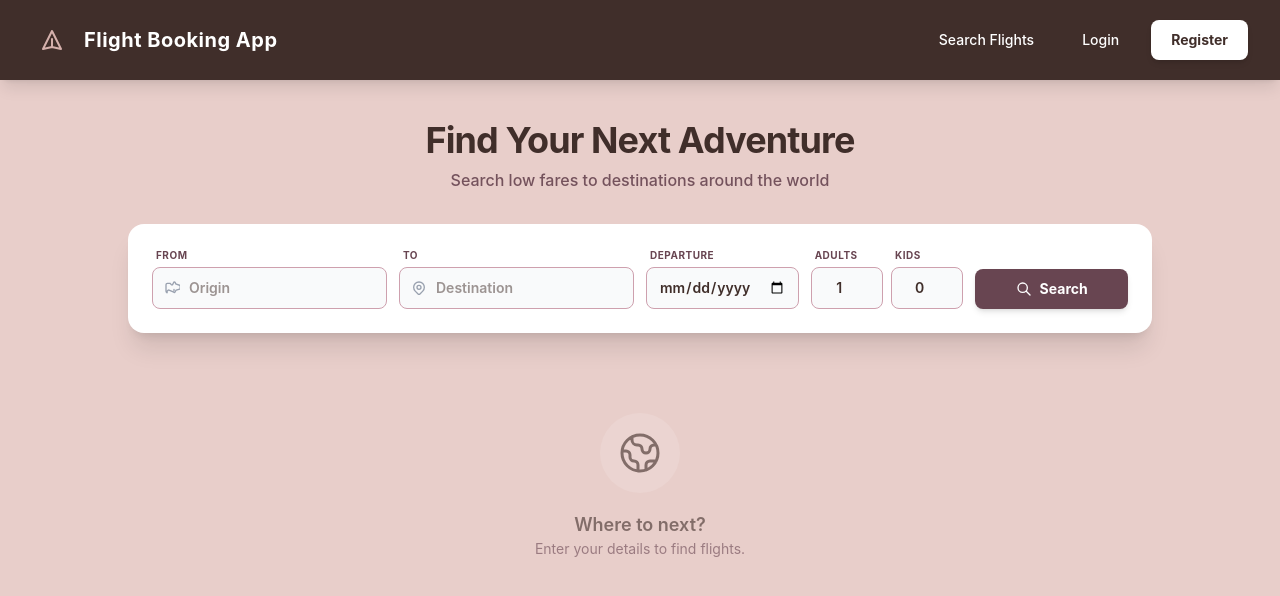
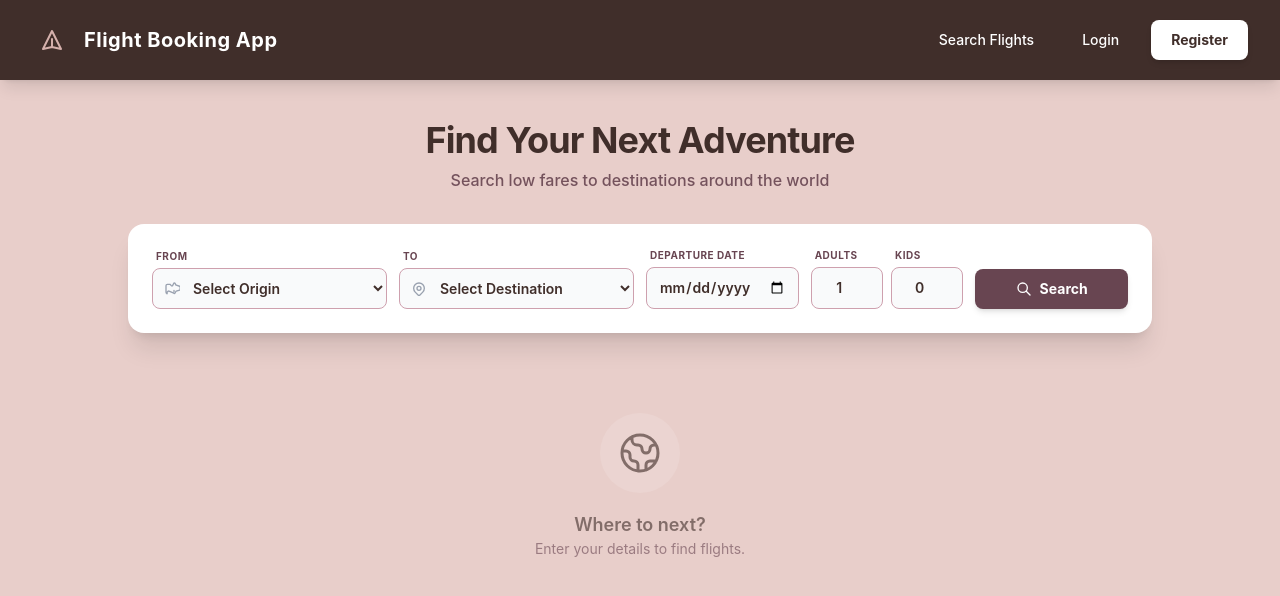
Before and after one commit to NaynaBisht/FlightBooking_Microservices_App, an Angular app in the folder frontend/flight-booking-ui/: page /flights in a window 1280 px wide. Shown: the top 596 px of the page. Built offline with nearby package versions, Linux system fonts and the light colour scheme.

Commit message:
Add Cities Dropdown

```diff
--- a/frontend/flight-booking-ui/src/app/pages/flight-search/flight-search.html
+++ b/frontend/flight-booking-ui/src/app/pages/flight-search/flight-search.html
@@ -38,12 +38,15 @@
                 />
               </svg>
             </div>
-            <input
+            <select
               class="w-full pl-9 pr-3 py-2.5 rounded-lg border bg-gray-50 focus:bg-white focus:ring-1 focus:ring-offset-0 focus:outline-none transition-all text-sm font-semibold"
               placeholder="Origin"
               [(ngModel)]="from"
               style="border-color: #cea0ae; --tw-ring-color: #cea0ae; color: #402e2a"
-            />
+            >
+            <option value="" disabled selected> Select Origin </option>
+            <option *ngFor="let city of cities" [value]=""city > {{city}} </option>
+          </select>
           </div>
         </div>
 
@@ -75,12 +78,15 @@
                 />
               </svg>
             </div>
-            <input
+            <select
               class="w-full pl-9 pr-3 py-2.5 rounded-lg border bg-gray-50 focus:bg-white focus:ring-1 focus:ring-offset-0 focus:outline-none transition-all text-sm font-semibold"
               placeholder="Destination"
               [(ngModel)]="to"
               style="border-color: #cea0ae; --tw-ring-color: #cea0ae; color: #402e2a"
-            />
+            >
+            <option value="" disabled selected> Select Destination </option>
+            <option *ngFor="let city of cities" [value]=""city > {{city}} </option>
+            </select>
           </div>
         </div>
 
@@ -88,7 +94,7 @@
           <label
             class="block text-[10px] font-bold uppercase tracking-wider mb-1 ml-1"
             style="color: #684551"
-            >Departure</label
+            >Departure Date</label
           >
           <input
             type="date"
--- a/frontend/flight-booking-ui/src/app/pages/flight-search/flight-search.ts
+++ b/frontend/flight-booking-ui/src/app/pages/flight-search/flight-search.ts
@@ -3,6 +3,8 @@ import { CommonModule } from '@angular/common';
 import { FormsModule } from '@angular/forms';
 import { HttpClient } from '@angular/common/http';
 import { Router } from '@angular/router';
+
+const AVAILABLE_CITIES = ['SRI', 'AMR', 'KRL', 'KOL', 'PUN', 'GOA'];
 
 @Component({
   selector: 'app-flight-search',
@@ -11,18 +13,18 @@ import { Router } from '@angular/router';
   templateUrl: './flight-search.html',
 })
 export class FlightSearchComponent implements OnInit {
-  // form fields
   from = '';
   to = '';
   date = '';
   adults = 1;
   children = 0;
 
-  // New property to store today's date for the 'min' attribute
   minDate = '';
 
-  // results
   flights: any[] = [];
+
+  cities = AVAILABLE_CITIES;
+
   isLoading = false;
   constructor(private http: HttpClient, private router: Router) {}
 
@@ -40,7 +42,6 @@ export class FlightSearchComponent implements OnInit {
   }
 
   search() {
-    // payload EXACTLY like Postman
     const payload = {
       departingAirport: this.from,
       arrivalAirport: this.to,
```
